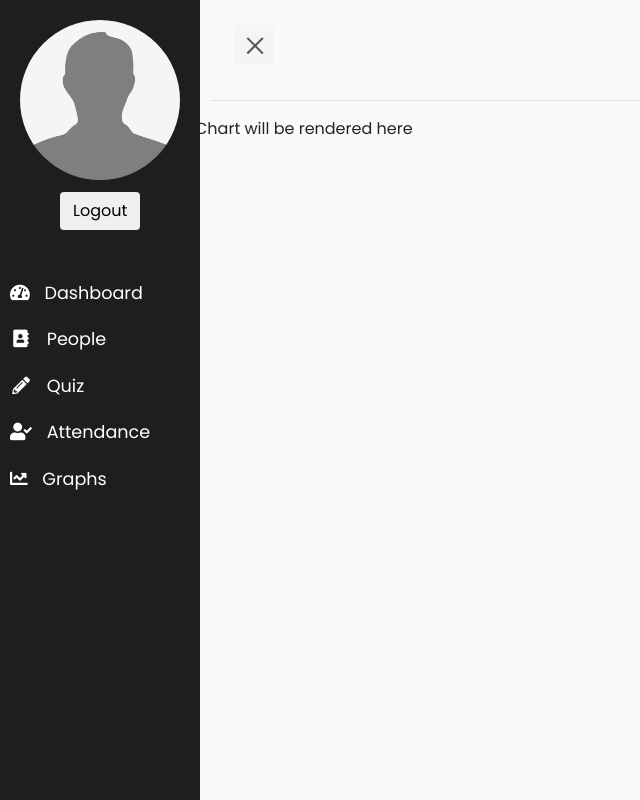
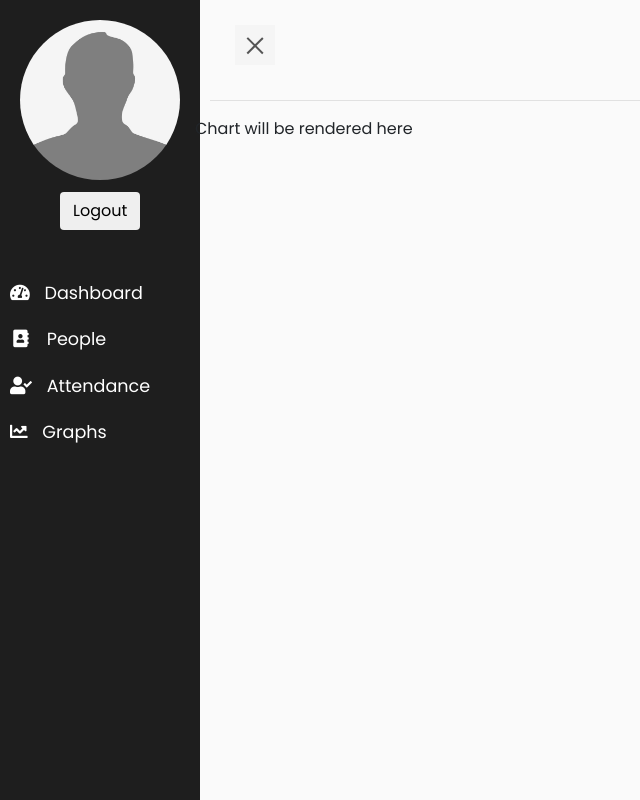
Before and after one commit to wonesy/tacosalpastor, a Django app: template alpastor/templates/dashboard.html in a window 1280 px wide. Shown: the whole page, without its empty margins (0-640 px from the left). Run offline with Django 3.2, Linux system fonts and the light colour scheme; the template is opened without the code that fills it, so the values that code supplies are empty; some libraries are stand-ins or nearby versions.

Commit message:
Removed quiz from the side-tab

```diff
--- a/alpastor/templates/base_generic.html
+++ b/alpastor/templates/base_generic.html
@@ -55,12 +55,12 @@
                     <span class="base-generic-lmargin">People</span>
                 </a>
             </li>
-            <li class="active hover-left-brdr">
-                <a href="/quiz">
-                    <i class="fa fa-pencil-alt fa-fw"></i>
-                    <span class="base-generic-lmargin">Quiz</span>
-                </a>
-            </li>
+{#            <li class="active hover-left-brdr">#}
+{#                <a href="/quiz">#}
+{#                    <i class="fa fa-pencil-alt fa-fw"></i>#}
+{#                    <span class="base-generic-lmargin">Quiz</span>#}
+{#                </a>#}
+{#            </li>#}
             <li class="active hover-left-brdr">
                 <a href="/attendance">
                     <i class="fa fa-user-check"></i>
```
